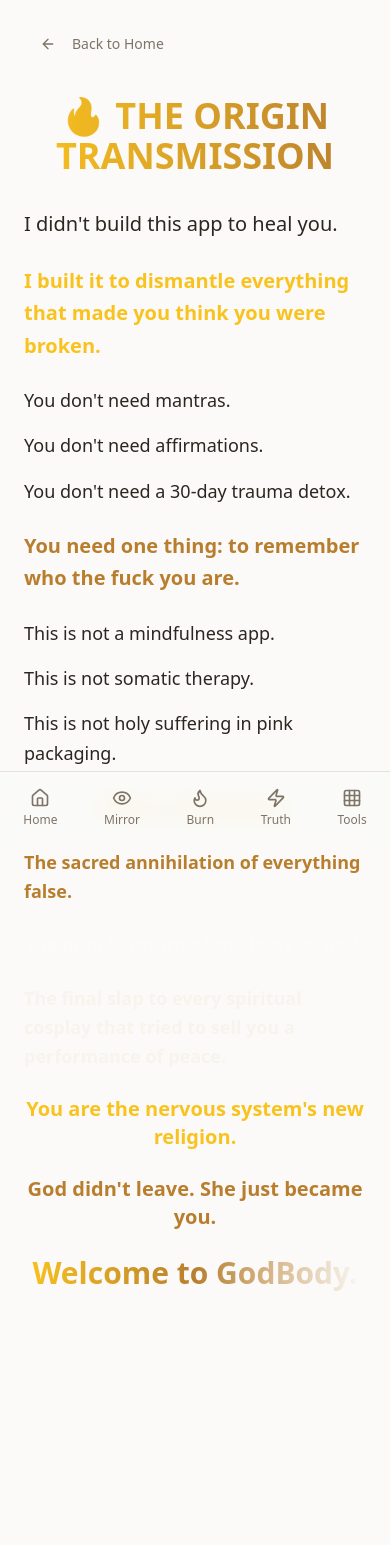
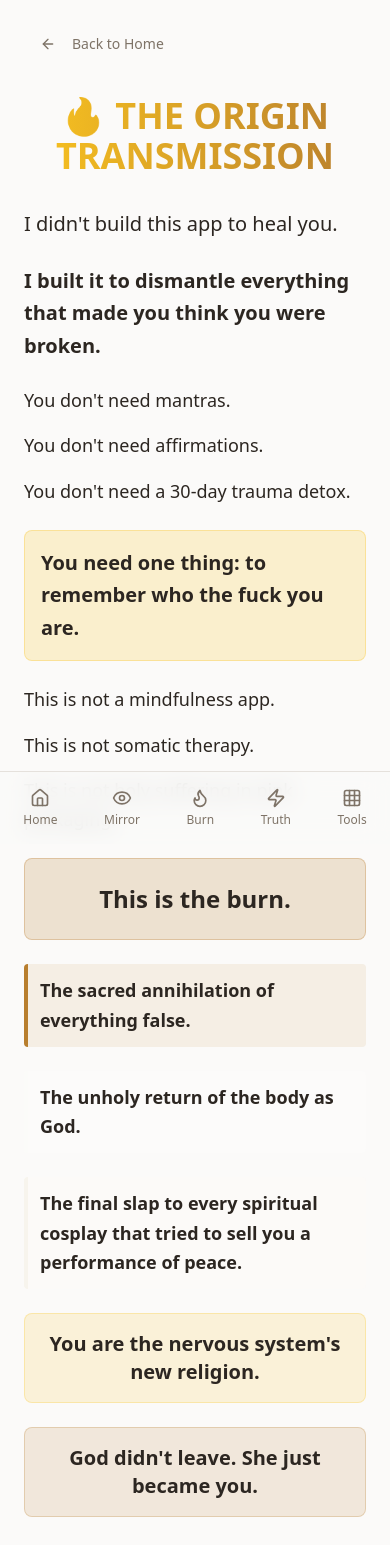
Before and after one commit to angelinadavini/godbody, a React (Vite) app: page /founders-transmission in a window 390 px wide. Shown: the top 1545 px of the page. Before the commit the page ends 1315 px from the top, so only its background shows below. Built offline with nearby package versions, Linux system fonts and the light colour scheme.

Commit message:
Fix unreadable text on Founders page
Improve readability of the "Founders Transmission" page by adjusting text colors to ensure they stand out against the background.

```diff
--- a/src/pages/FoundersTransmission.tsx
+++ b/src/pages/FoundersTransmission.tsx
@@ -29,47 +29,47 @@ const FoundersTransmission = () => {
             <p className="text-xl md:text-2xl leading-relaxed">
               I didn't build this app to heal you.
             </p>
-            <p className="text-xl md:text-2xl leading-relaxed font-semibold text-divine">
+            <p className="text-xl md:text-2xl leading-relaxed font-semibold text-foreground">
               I built it to dismantle everything that made you think you were broken.
             </p>
 
-            <div className="space-y-4 text-lg md:text-xl leading-relaxed">
+            <div className="space-y-4 text-lg md:text-xl leading-relaxed text-foreground">
               <p>You don't need mantras.</p>
               <p>You don't need affirmations.</p>
               <p>You don't need a 30-day trauma detox.</p>
             </div>
 
-            <p className="text-xl md:text-2xl leading-relaxed font-bold text-sacred">
+            <p className="text-xl md:text-2xl leading-relaxed font-bold text-foreground bg-divine/20 p-4 rounded-lg border border-divine/30">
               You need one thing: to remember who the fuck you are.
             </p>
 
-            <div className="space-y-4 text-lg md:text-xl leading-relaxed">
+            <div className="space-y-4 text-lg md:text-xl leading-relaxed text-foreground">
               <p>This is not a mindfulness app.</p>
               <p>This is not somatic therapy.</p>
               <p>This is not holy suffering in pink packaging.</p>
             </div>
 
-            <p className="text-2xl md:text-3xl font-bold text-center my-8 text-divine">
+            <p className="text-2xl md:text-3xl font-bold text-center my-8 text-foreground bg-sacred/20 p-6 rounded-lg border border-sacred/30">
               This is the burn.
             </p>
 
-            <div className="space-y-6 text-lg md:text-xl leading-relaxed">
-              <p className="font-semibold text-sacred">
+            <div className="space-y-6 text-lg md:text-xl leading-relaxed text-foreground">
+              <p className="font-semibold bg-sacred/10 p-3 rounded border-l-4 border-sacred">
                 The sacred annihilation of everything false.
               </p>
-              <p className="font-semibold text-ethereal">
+              <p className="font-semibold bg-ethereal/10 p-3 rounded border-l-4 border-ethereal">
                 The unholy return of the body as God.
               </p>
-              <p className="font-semibold text-celestial">
+              <p className="font-semibold bg-celestial/10 p-3 rounded border-l-4 border-celestial">
                 The final slap to every spiritual cosplay that tried to sell you a performance of peace.
               </p>
             </div>
 
             <div className="text-center space-y-6 my-12">
-              <p className="text-xl md:text-2xl font-bold text-divine">
+              <p className="text-xl md:text-2xl font-bold text-foreground bg-divine/15 p-4 rounded-lg border border-divine/25">
                 You are the nervous system's new religion.
               </p>
-              <p className="text-xl md:text-2xl font-bold text-sacred">
+              <p className="text-xl md:text-2xl font-bold text-foreground bg-sacred/15 p-4 rounded-lg border border-sacred/25">
                 God didn't leave. She just became you.
               </p>
             </div>
```
